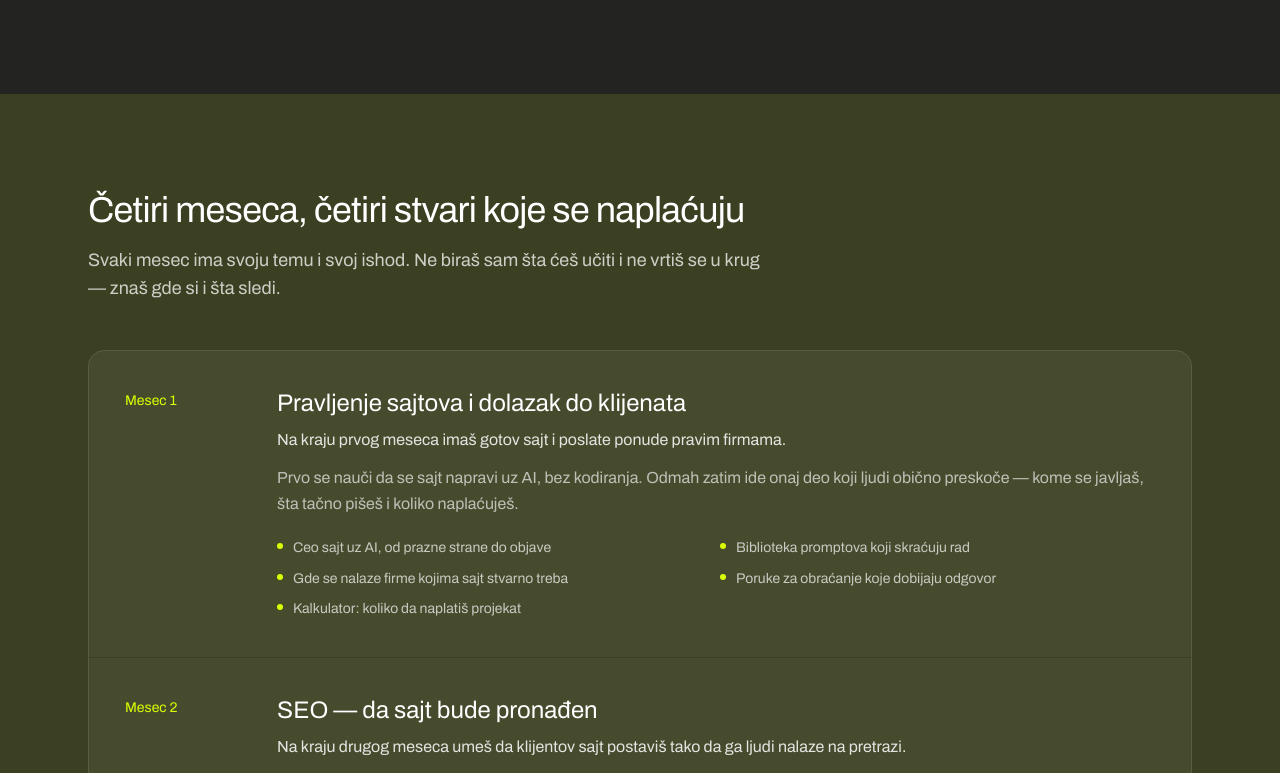
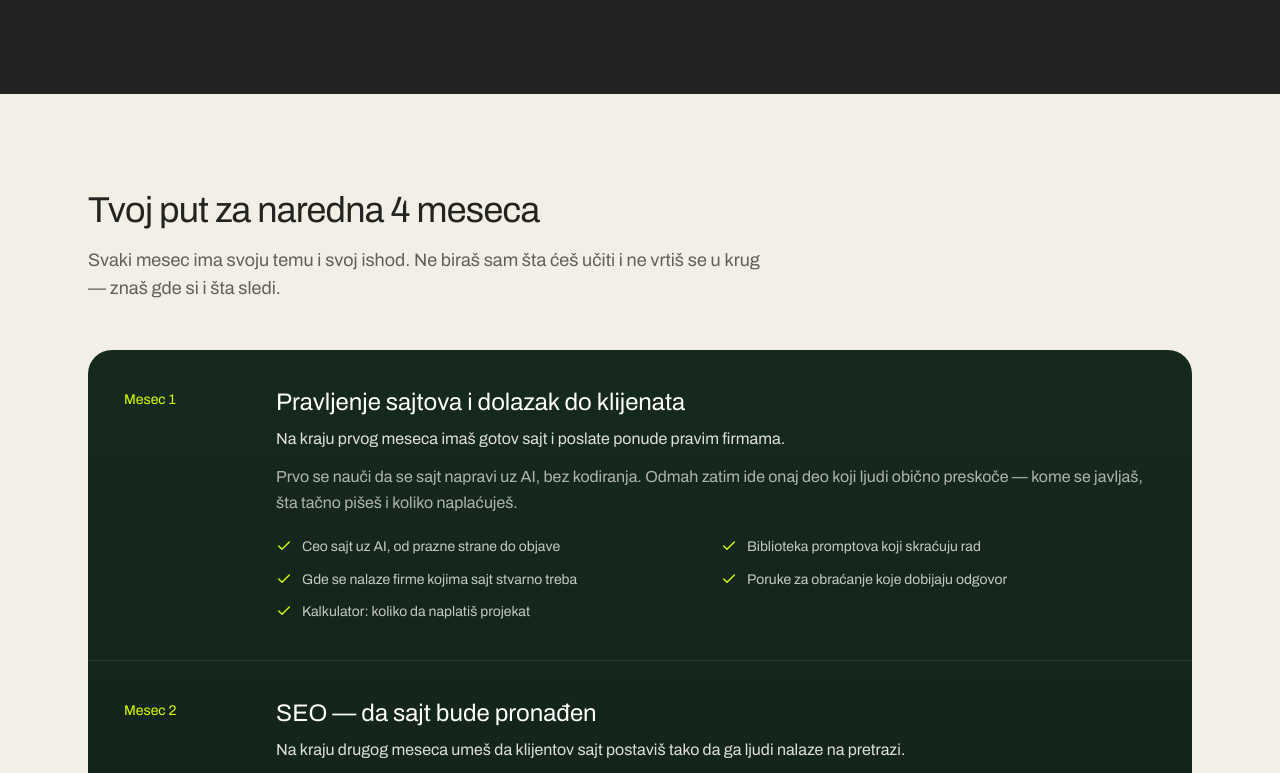
Before and after one commit to tvojvajbkod/naucidizajn1, a Next.js app in the folder apps/marketing/: page / in a window 1280 px wide. Shown: the part 3007-3780 px from the top of the page. Built offline with nearby package versions, Linux system fonts and the light colour scheme; no server answers.

Commit message:
timeline

```diff
--- a/apps/marketing/src/components/sections/timeline.tsx
+++ b/apps/marketing/src/components/sections/timeline.tsx
@@ -1,58 +1,120 @@
-import { programMonths } from "@/lib/program";
+"use client";
+
+import { type ProgramMonth, programMonths } from "@/lib/program";
+import { Check } from "lucide-react";
+import { useEffect, useLayoutEffect, useRef, useState } from "react";
 
 /**
  * Put kroz program — četiri meseca, jedan ispod drugog.
  *
- * Ranije je ovde stajalo „tvojih 30 dana" po danima. Program je sada četiri
- * meseca sa jasno odvojenim temama, pa se i sekcija menja. Prvi mesec i dalje
- * nosi prvi plaćeni sajt — to nije izgubljeno, samo više nije ceo program.
+ * Boje (odluka 25.09.): sekcija je KREM, a meseci stoje u tamnozelenom panelu
+ * sa prelivom. Ranije je cela sekcija bila maslinasta i stapala se sa tamnom
+ * sekcijom iznad („Šta dobijaš"). Krem okvir razdvaja ta dva bloka, a tamni
+ * panel drži program kao jednu celinu.
+ *
+ * Stavke svakog meseca su kvačice i pojavljuju se jedna po jedna kad taj mesec
+ * uđe u vidokrug. Pravila su ista kao svuda na sajtu:
+ * - bez JavaScript-a i pre hidracije stavke su VIDLJIVE (početno stanje je
+ *   „prikazano", pa se sakriju u layout efektu) — tekst mora da se čita i kad
+ *   skripta ne radi;
+ * - `prefers-reduced-motion` gasi pojavljivanje.
  */
+
+/** Na serveru nema layout faze — tamo se koristi obični efekat. */
+const useIsoLayoutEffect = typeof window === "undefined" ? useEffect : useLayoutEffect;
+
+/** Razmak između dve kvačice. */
+const STEP = 110;
+
+function canAnimate() {
+  if (typeof window === "undefined") return false;
+  if (typeof IntersectionObserver === "undefined") return false;
+  return !window.matchMedia("(prefers-reduced-motion: reduce)").matches;
+}
+
+function MonthRow({ month }: { month: ProgramMonth }) {
+  const [shown, setShown] = useState(true);
+  const ref = useRef<HTMLLIElement | null>(null);
+
+  useIsoLayoutEffect(() => {
+    if (!canAnimate()) return;
+    setShown(false);
+  }, []);
+
+  useEffect(() => {
+    const node = ref.current;
+    if (!node || !canAnimate()) return;
+
+    const observer = new IntersectionObserver(
+      (entries) => {
+        for (const entry of entries) {
+          if (entry.isIntersecting) {
+            setShown(true);
+            observer.disconnect();
+          }
+        }
+      },
+      { threshold: 0.35 },
+    );
+
+    observer.observe(node);
+    return () => observer.disconnect();
+  }, []);
+
+  return (
+    <li ref={ref} className="p-6 md:p-9">
+      <div className="grid gap-4 md:grid-cols-[7rem_1fr] md:gap-10">
+        <span className="font-semibold text-primary text-sm md:pt-1">{month.label}</span>
+        <div>
+          <h3 className="font-semibold text-background text-xl md:text-2xl">{month.title}</h3>
+          <p className="mt-2 font-medium text-background/85 leading-relaxed">{month.outcome}</p>
+          <p className="mt-3 text-background/65 leading-relaxed">{month.body}</p>
+
+          <ul className="mt-5 grid gap-2.5 sm:grid-cols-2">
+            {month.items.map((item, index) => (
+              <li
+                key={item}
+                className="flex items-start gap-2.5 text-background/75 text-sm leading-relaxed motion-reduce:transition-none"
+                style={{
+                  opacity: shown ? 1 : 0,
+                  transform: shown ? "none" : "translateY(6px)",
+                  transition: "opacity 420ms ease, transform 420ms cubic-bezier(0.22, 1, 0.36, 1)",
+                  transitionDelay: shown ? `${index * STEP}ms` : "0ms",
+                }}
+              >
+                <Check className="mt-0.5 size-4 shrink-0 text-primary" aria-hidden="true" />
+                {item}
+              </li>
+            ))}
+          </ul>
+        </div>
+      </div>
+    </li>
+  );
+}
+
 export function TimelineSection() {
   return (
-    <section id="program" className="scroll-mt-20 bg-olive py-20 md:py-24">
+    <section id="program" className="scroll-mt-20 bg-cream py-20 md:py-24">
       <div className="mx-auto max-w-6xl px-6">
         <div className="max-w-2xl">
-          <h2 className="font-medium text-3xl text-background tracking-[-0.02em] md:text-4xl">
-            Četiri meseca, četiri stvari koje se naplaćuju
+          <h2 className="font-medium text-3xl text-ink tracking-[-0.02em] md:text-4xl">
+            Tvoj put za naredna 4 meseca
           </h2>
-          <p className="mt-4 text-background/75 text-lg">
+          <p className="mt-4 text-ink/70 text-lg">
             Svaki mesec ima svoju temu i svoj ishod. Ne biraš sam šta ćeš učiti i ne vrtiš se u krug
             — znaš gde si i šta sledi.
           </p>
         </div>
 
-        <ol className="mt-12 space-y-px overflow-hidden rounded-2xl border border-background/15">
+        {/* Tamnozeleni panel sa prelivom — program kao jedna celina na krem podlozi. */}
+        <ol className="mt-12 divide-y divide-background/10 overflow-hidden rounded-3xl bg-[linear-gradient(180deg,#16291d_0%,#0f1e15_100%)]">
           {programMonths.map((month) => (
-            <li key={month.label} className="bg-background/[0.06] p-6 md:p-9">
-              <div className="grid gap-4 md:grid-cols-[7rem_1fr] md:gap-10">
-                <span className="font-semibold text-primary text-sm md:pt-1">{month.label}</span>
-                <div>
-                  <h3 className="font-semibold text-background text-xl md:text-2xl">
-                    {month.title}
-                  </h3>
-                  <p className="mt-2 font-medium text-background/85 leading-relaxed">
-                    {month.outcome}
-                  </p>
-                  <p className="mt-3 text-background/65 leading-relaxed">{month.body}</p>
-
-                  <ul className="mt-5 grid gap-2 sm:grid-cols-2">
-                    {month.items.map((item) => (
-                      <li
-                        key={item}
-                        className="flex items-start gap-2.5 text-background/70 text-sm leading-relaxed"
-                      >
-                        <span className="mt-1.5 size-1.5 shrink-0 rounded-full bg-primary" />
-                        {item}
-                      </li>
-                    ))}
-                  </ul>
-                </div>
-              </div>
-            </li>
+            <MonthRow key={month.label} month={month} />
           ))}
         </ol>
 
-        <p className="mt-6 text-background/60 text-sm">
+        <p className="mt-6 text-ink/60 text-sm">
           Raspored je okvir, ne rok. Članstvo je mesečno i otkazuješ ga sam, u svakom trenutku — ako
           ti treba više vremena za neki mesec, niko te ne gura dalje.
         </p>
```
Also changed, not shown: 1 other file (tests, documents, lock files or other folders).
